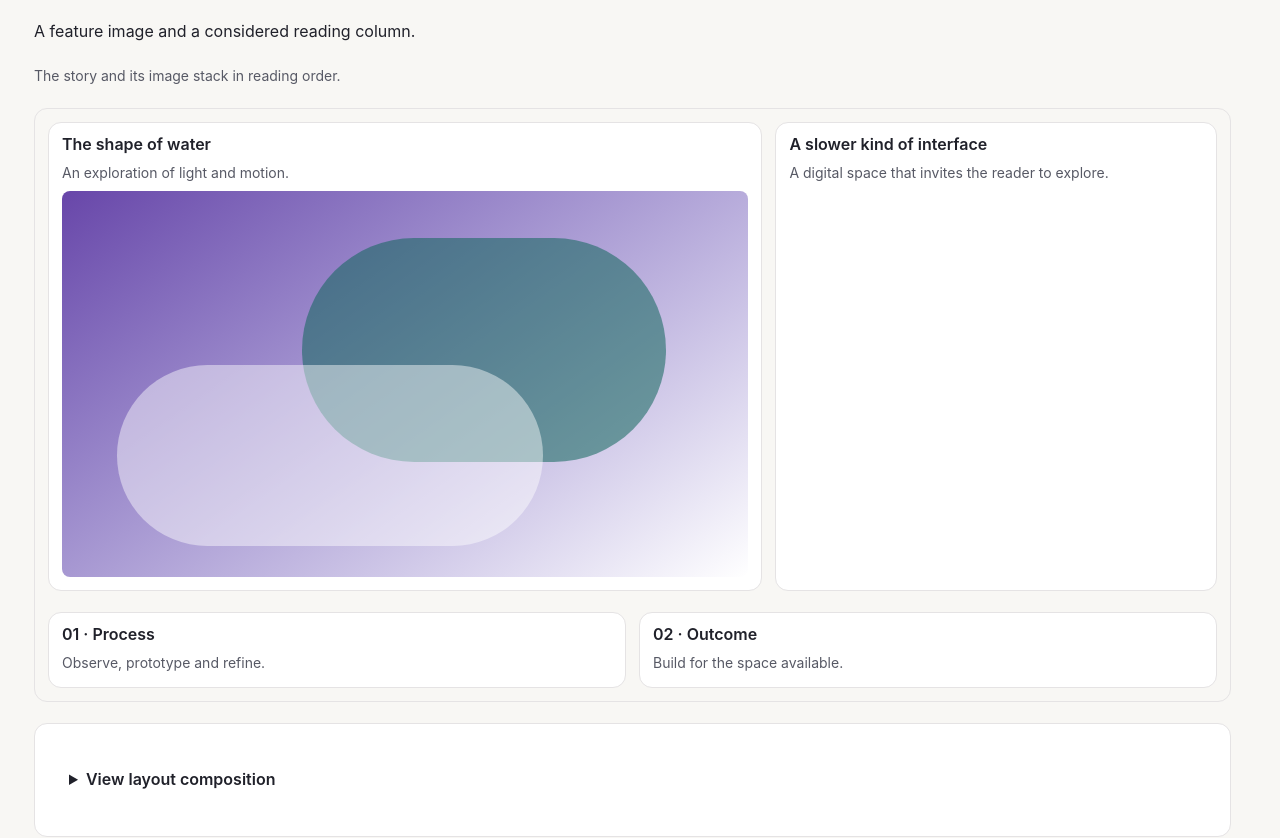
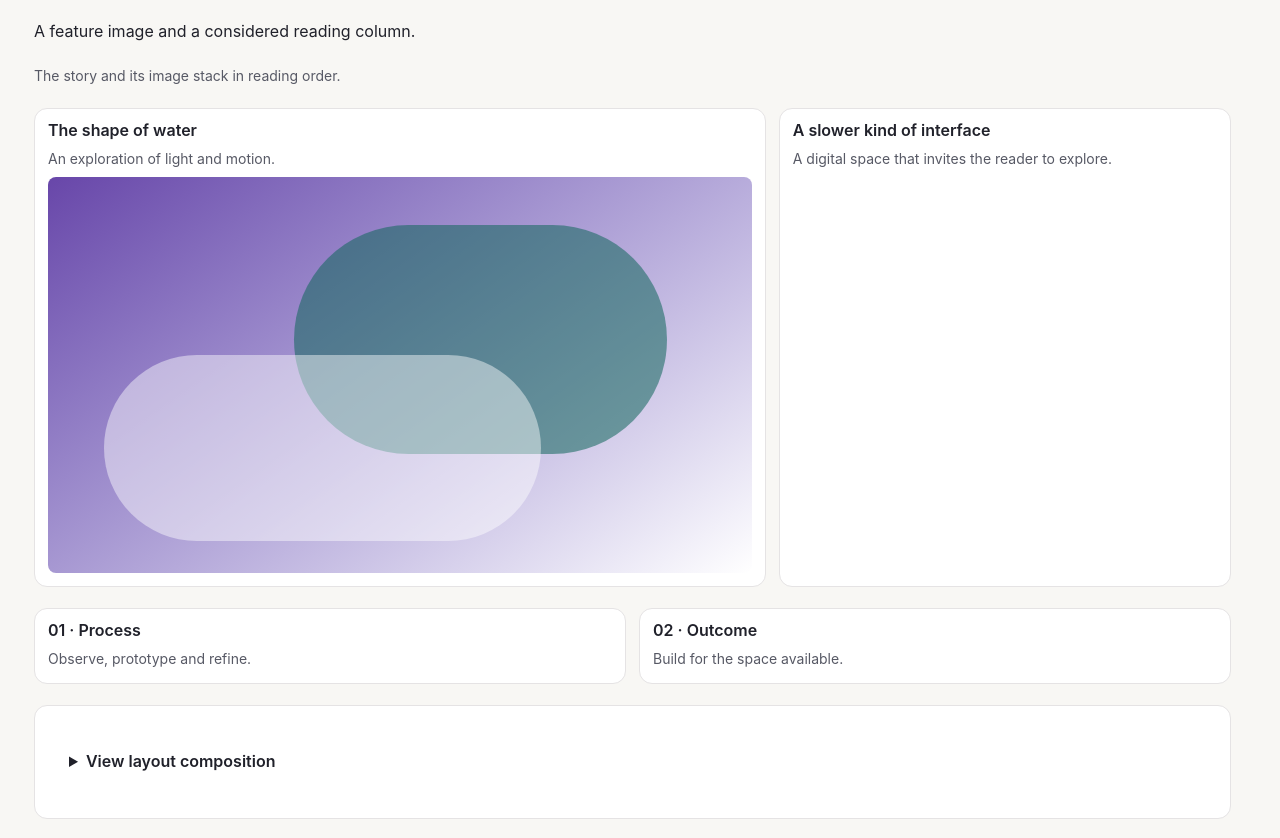
Before and after one commit to madebymarcel/madebymarcel.github.io, an Angular app: page /lab in a window 1280 px wide. Shown: the part 4472-5310 px from the top of the page. Built offline with nearby package versions, Linux system fonts and the light colour scheme.

Commit message:
fix(lab): restore list spacing and remove preview frames

```diff
--- a/src/app/features/lab/layout-preview.html
+++ b/src/app/features/lab/layout-preview.html
@@ -28,7 +28,7 @@
     } @if (visualTypes.includes(node.appearance)) {
     <div class="ds-frame preview-art" aria-hidden="true"></div>
     } @if (node.appearance === 'list') {
-    <ul class="preview-list ds-stack">
+    <ul class="preview-list-items ds-stack">
       @for (item of node.items; track $index) {
       <li>{{ item }}</li>
       }
--- a/src/app/features/lab/layout-preview.scss
+++ b/src/app/features/lab/layout-preview.scss
@@ -5,12 +5,7 @@
 }
 
 .preview-stage {
-  --bleed-inset: var(--space-fluid-component);
   min-inline-size: 0;
-  padding: var(--bleed-inset);
-  border: var(--border-width) solid var(--border);
-  border-radius: var(--radius-large);
-  background: var(--background);
 }
 
 .preview-context {
@@ -74,14 +69,14 @@
   --frame-ratio: var(--ratio-hero);
 }
 
-.preview-list {
+.preview-list-items {
   --stack-gap: var(--space-fluid-small);
   list-style: none;
   margin: 0;
   padding: 0;
 }
 
-.preview-list li {
+.preview-list-items li {
   padding-block-start: var(--space-3);
   border-block-start: var(--border-width) solid var(--border);
   font-size: var(--type-small);
```
Also changed, not shown: 1 other file (tests, documents, lock files or other folders).
